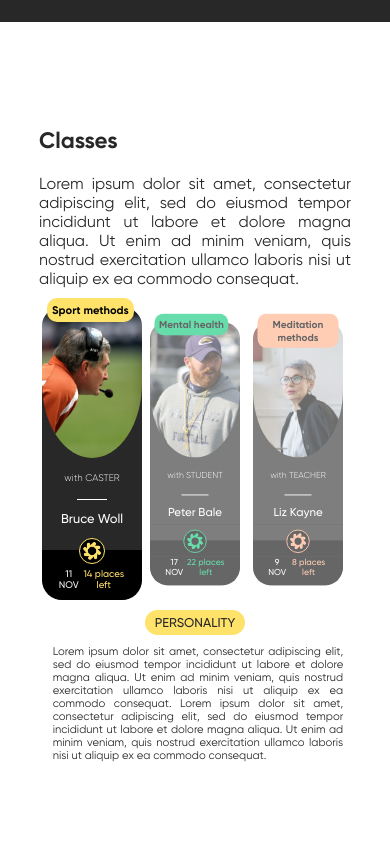
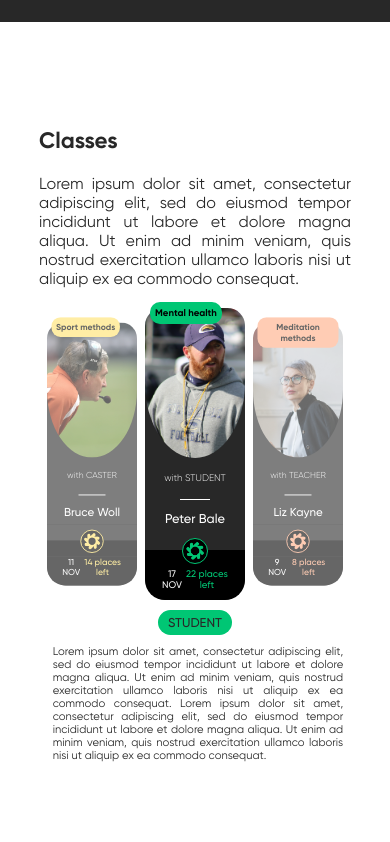
Before and after one commit to ESIEA-Dive/Mindto, a React (Create React App) app in the folder frontend_mindto/: page / in a window 390 px wide. Shown: the part 1666-2508 px from the top of the page. Built offline with nearby package versions, Linux system fonts and the light colour scheme; a web font is replaced by a local one.

Commit message:
Animate text + clean code

```diff
--- a/frontend_mindto/src/container/Course/ClassCard.scss
+++ b/frontend_mindto/src/container/Course/ClassCard.scss
@@ -49,7 +49,8 @@
             margin-left: 5%;
             margin-right: 5%;
             @media only screen and (max-width: 900px) {
-                font-size: 0.7rem;
+                font-size: 0.6rem;
+                top: -6px;
             }
         }
         .other {
--- a/frontend_mindto/src/container/Course/Course.jsx
+++ b/frontend_mindto/src/container/Course/Course.jsx
@@ -10,7 +10,58 @@ import { motion } from "framer-motion"
 
 const Course = () => {
 
-  const [status, setStatus] = useState(0);
+  const [status, setStatus] = useState(1);
+  const cards = [
+    {
+      class: <OtherClassCard
+        coach_name="Bruce Woll"
+        title="Sport methods"
+        date="11 NOV"
+        places_left="14"
+        image={images.coach_one}
+        coach_status="CASTER"
+      />
+    },
+    {
+      class: <StudentClassCard
+        coach_name="Peter Bale"
+        title="Mental health"
+        date="17 NOV"
+        places_left="22"
+        image={images.coach_two}
+      />
+    },
+    {
+      class: <TeacherClassCard
+        coach_name="Liz Kayne"
+        title="Meditation methods"
+        date="9 NOV"
+        places_left="8"
+        image={images.coach_three}
+      />
+    },
+  ];
+
+  const texts = [
+    {
+      title: "PERSONALITY",
+      description: "Lorem ipsum dolor sit amet, consectetur adipiscing elit, sed do eiusmod tempor incididunt ut labore et dolore magna aliqua. Ut enim ad minim veniam, quis nostrud exercitation ullamco laboris nisi ut aliquip ex ea commodo consequat.\
+      Lorem ipsum dolor sit amet, consectetur adipiscing elit, sed do eiusmod tempor incididunt ut labore et dolore magna aliqua. Ut enim ad minim veniam, quis nostrud exercitation ullamco laboris nisi ut aliquip ex ea commodo consequat.",
+      type: "other",
+    },
+    {
+      title: "STUDENT",
+      description: "Lorem ipsum dolor sit amet, consectetur adipiscing elit, sed do eiusmod tempor incididunt ut labore et dolore magna aliqua. Ut enim ad minim veniam, quis nostrud exercitation ullamco laboris nisi ut aliquip ex ea commodo consequat.\
+      Lorem ipsum dolor sit amet, consectetur adipiscing elit, sed do eiusmod tempor incididunt ut labore et dolore magna aliqua. Ut enim ad minim veniam, quis nostrud exercitation ullamco laboris nisi ut aliquip ex ea commodo consequat.",
+      type: "student",
+    },
+    {
+      title: "TEACHER",
+      description: "Lorem ipsum dolor sit amet, consectetur adipiscing elit, sed do eiusmod tempor incididunt ut labore et dolore magna aliqua. Ut enim ad minim veniam, quis nostrud exercitation ullamco laboris nisi ut aliquip ex ea commodo consequat.\
+      Lorem ipsum dolor sit amet, consectetur adipiscing elit, sed do eiusmod tempor incididunt ut labore et dolore magna aliqua. Ut enim ad minim veniam, quis nostrud exercitation ullamco laboris nisi ut aliquip ex ea commodo consequat.",
+      type: "teacher",
+    },
+  ];
 
   return (
     <div className='classes-container'>
@@ -21,113 +72,59 @@ const Course = () => {
         Lorem ipsum dolor sit amet, consectetur adipiscing elit, sed do eiusmod tempor incididunt ut labore et dolore magna aliqua. Ut enim ad minim veniam, quis nostrud exercitation ullamco laboris nisi ut aliquip ex ea commodo consequat.
       </p>
       <div className='carroussel'>
+        {cards.map((card, index) => (
           <motion.div
             initial={{
               scale: 1,
               opacity: 1
             }}
             animate={
-            status == 0 ? {
+              status == index ? {
                 opacity: 1,
                 scale: 1,
                 transition: { duration: 0.5 }
               } : {
                 opacity: 0.6,
                 scale: 0.9,
+                transition: { duration: 0.5 }
               }
             }
-          onClick={() => setStatus(0)}
-          onHoverStart={() => setStatus(0)}
+            onClick={() => setStatus(index)}
+            onHoverStart={() => setStatus(index)}
           >
-          <OtherClassCard
-            coach_name="Bruce Woll"
-            title="Sport methods"
-            date="11 NOV"
-            places_left="14"
-            image={images.coach_one}
-            coach_status="CASTER"
-          />
-        </motion.div>
-
+            {card.class}
+          </motion.div>))}
+      </div>
+      {texts.map((text, index) => (
         <motion.div
           initial={{
-            opacity: 0.6,
-            scale: 0.9,
+            x: -500,
+            opacity: 0.5
           }}
           animate={
-            status == 1 ? {
+            status == index ? {
               opacity: 1,
-              scale: 1,
-              transition: { duration: 0.5 }
+              x: 0,
+              transition: { duration: 1 }
             } : {
-              opacity: 0.6,
-              scale: 0.9,
+              opacity: 0.5,
+              x: -500,
+              transition: { duration: 1 }
             }
           }
-          onClick={() => setStatus(1)}
-          onHoverStart={() => setStatus(1)}
+          onClick={() => setStatus(index)}
+          onHoverStart={() => setStatus(index)}
         >
-          <StudentClassCard
-            coach_name="Peter Bale"
-            title="Mental health"
-            date="17 NOV"
-            places_left="22"
-            image={images.coach_two}
-          />
-        </motion.div>
-
-        <motion.div
-          initial={{
-            opacity: 0.6,
-            scale: 0.9,
-          }}
-          animate={
-            status == 2 ? {
-              opacity: 1,
-              scale: 1,
-              transition: { duration: 0.5 }
-            } : {
-              opacity: 0.6,
-              scale: 0.9,
-            }
-          }
-          onClick={() => setStatus(2)}
-          onHoverStart={() => setStatus(2)}
-        >
-          <TeacherClassCard
-            coach_name="Liz Kayne"
-            title="Meditation methods"
-            date="9 NOV"
-            places_left="8"
-            image={images.coach_three}
-          />
-        </motion.div>
-      </div>
           <div className='class-description'>
-        {status == 0 && <div className='class-description-type other'>
-          PERSONALITY
+            {status == index && <div className={`class-description-type ${text.type}`}>
+              {text.title}
             </div>}
-        {status == 0 && <p className='class-description-text'>
-          Lorem ipsum dolor sit amet, consectetur adipiscing elit, sed do eiusmod tempor incididunt ut labore et dolore magna aliqua. Ut enim ad minim veniam, quis nostrud exercitation ullamco laboris nisi ut aliquip ex ea commodo consequat.
-          Lorem ipsum dolor sit amet, consectetur adipiscing elit, sed do eiusmod tempor incididunt ut labore et dolore magna aliqua. Ut enim ad minim veniam, quis nostrud exercitation ullamco laboris nisi ut aliquip ex ea commodo consequat.
-        </p>}
-        {status == 1 && <div className='class-description-type student'>
-          STUDENT
-        </div>}
-        {status == 1 && <p className='class-description-text'>
-          Lorem ipsum dolor sit amet, consectetur adipiscing elit, sed do eiusmod tempor incididunt ut labore et dolore magna aliqua. Ut enim ad minim veniam, quis nostrud exercitation ullamco laboris nisi ut aliquip ex ea commodo consequat.
-          Lorem ipsum dolor sit amet, consectetur adipiscing elit, sed do eiusmod tempor incididunt ut labore et dolore magna aliqua. Ut enim ad minim veniam, quis nostrud exercitation ullamco laboris nisi ut aliquip ex ea commodo consequat.
-        </p>}
-        {status == 2 && <div className='class-description-type teacher'>
-          TEACHER
-        </div>}
-        {status == 2 && <p className='class-description-text'>
-          Lorem ipsum dolor sit amet, consectetur adipiscing elit, sed do eiusmod tempor incididunt ut labore et dolore magna aliqua. Ut enim ad minim veniam, quis nostrud exercitation ullamco laboris nisi ut aliquip ex ea commodo consequat.
-          Lorem ipsum dolor sit amet, consectetur adipiscing elit, sed do eiusmod tempor incididunt ut labore et dolore magna aliqua. Ut enim ad minim veniam, quis nostrud exercitation ullamco laboris nisi ut aliquip ex ea commodo consequat.
+            {status == index && <p className='class-description-text'>
+              {text.description}
             </p>}
           </div>
+        </motion.div>))}
     </div>
-
   );
 };
 
--- a/frontend_mindto/src/container/Course/Course.scss
+++ b/frontend_mindto/src/container/Course/Course.scss
@@ -35,8 +35,10 @@
         display: flex;
         justify-content: space-evenly;
         flex-direction: row;
+        margin-bottom: 30px;
         @media only screen and (max-width: 900px) {
             margin-top: 20px;
+            margin-bottom: 10px;
         }
     }
     .class-description {
@@ -44,11 +46,9 @@
         justify-content: space-between;
         flex-direction: row;
         margin-inline: 12%;
-        margin-top: 30px;
         @media only screen and (max-width: 900px) {
             justify-content: center;
             flex-direction: column;
-            margin-top: 10px;
         }
         .class-description-type {
             border-radius: 15px;
--- a/frontend_mindto/src/container/Course/OtherClassCard.jsx
+++ b/frontend_mindto/src/container/Course/OtherClassCard.jsx
@@ -2,8 +2,8 @@ import React, { Component } from 'react';
 
 import './ClassCard.scss';
 import images from '../../constants/images';
+class ClassCard extends Component {
 
-class ClassCard extends Component {
     render() {
         return (
             <div className='card-class-container'>
@@ -25,7 +25,6 @@ class ClassCard extends Component {
                     </div>
                 </div>
             </div>
-
         );
     }
 }
```
Lines whose indentation alone changed are shown as unchanged.
